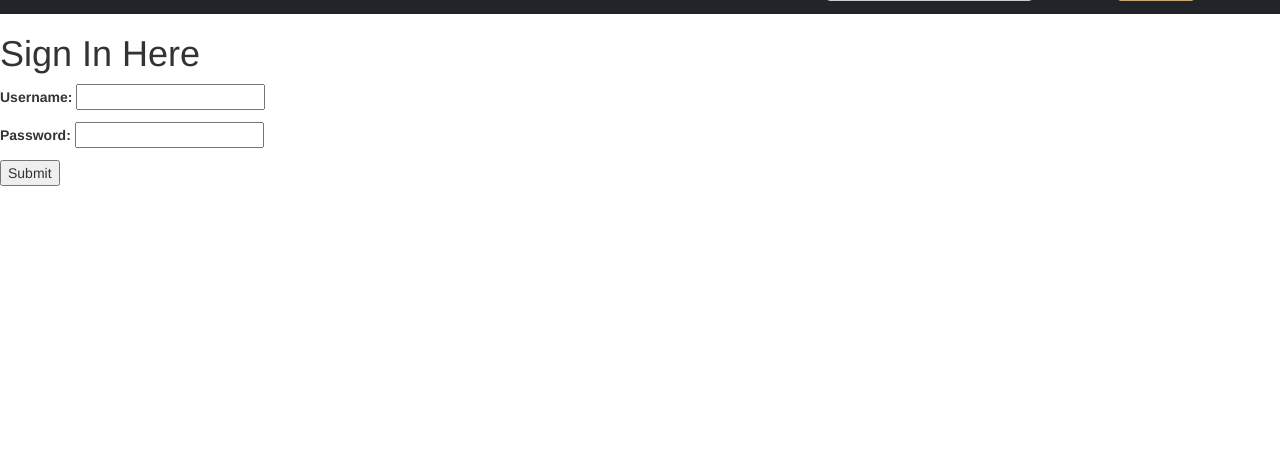
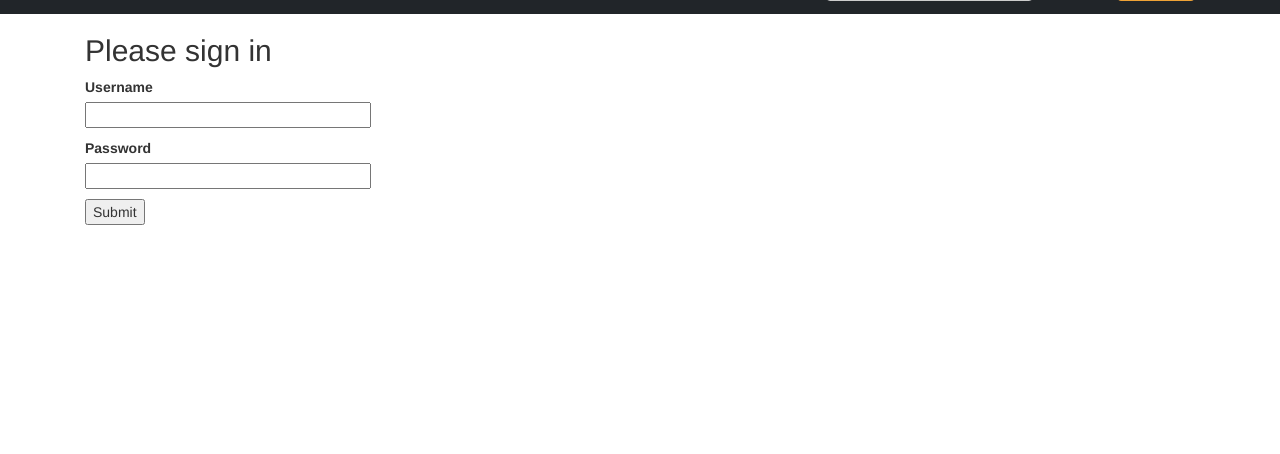
Before and after one commit to GeorgeDominise/team7repo, a Python web app: template app/templates/signin.html in a window 1280 px wide. Shown: the part 346-800 px from the top of the page. Run offline with Jinja, Linux system fonts and the light colour scheme; the template is opened without the code that fills it, so the values that code supplies are empty, except form fields; tables that the repository leaves empty hold one stand-in row (values such as "Sample post"); form fields are guessed from the names that the template uses; some libraries are stand-ins or nearby versions.

Commit message:
sign in template

```diff
--- a/app/templates/signin.html
+++ b/app/templates/signin.html
@@ -1,16 +1,20 @@
 {% extends "base.html" %}
 
 {% block content %}
-<h1>Sign In Here</h1>
-<form action='/signin' method='post'>
-    <label>Username:</label>
-    <input name='name' type='text' required>
-    <p></p>
-    <label>Password:</label>
-    <input name='password' type='password' required>
-    <p></p>
-    <input type='Submit'>
-</form>
+ <div class="container">
+	<form class="form-signin" method="POST" action="/signin">
+		<h2 class="form-signin-heading">Please sign in</h2>
+		{{ form.hidden_tag() }}
+	<p>
+		{{ form.username.label }} <br>
+		{{ form.username(size = 32)}}
+	</p>
+	<p>
+		{{ form.password.label }} <br>
+		{{ form.password(size=32)}}
+	</p>
+		<p> {{form.submit()}} </p>
+	</form>
 <!-- Code goes here. No need for <!DOCTYPE html>, <html>, <head>, or <body>. -->
 
 {% endblock %}
```
